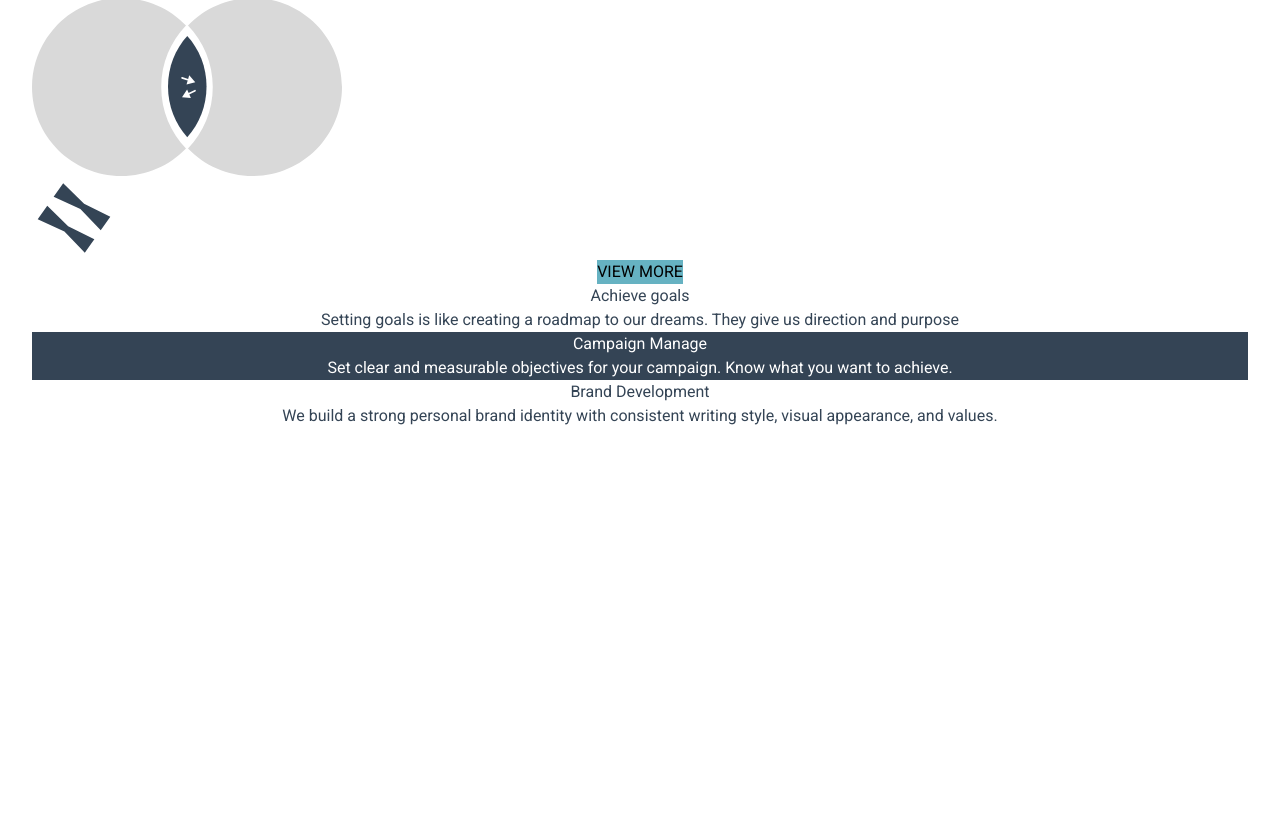
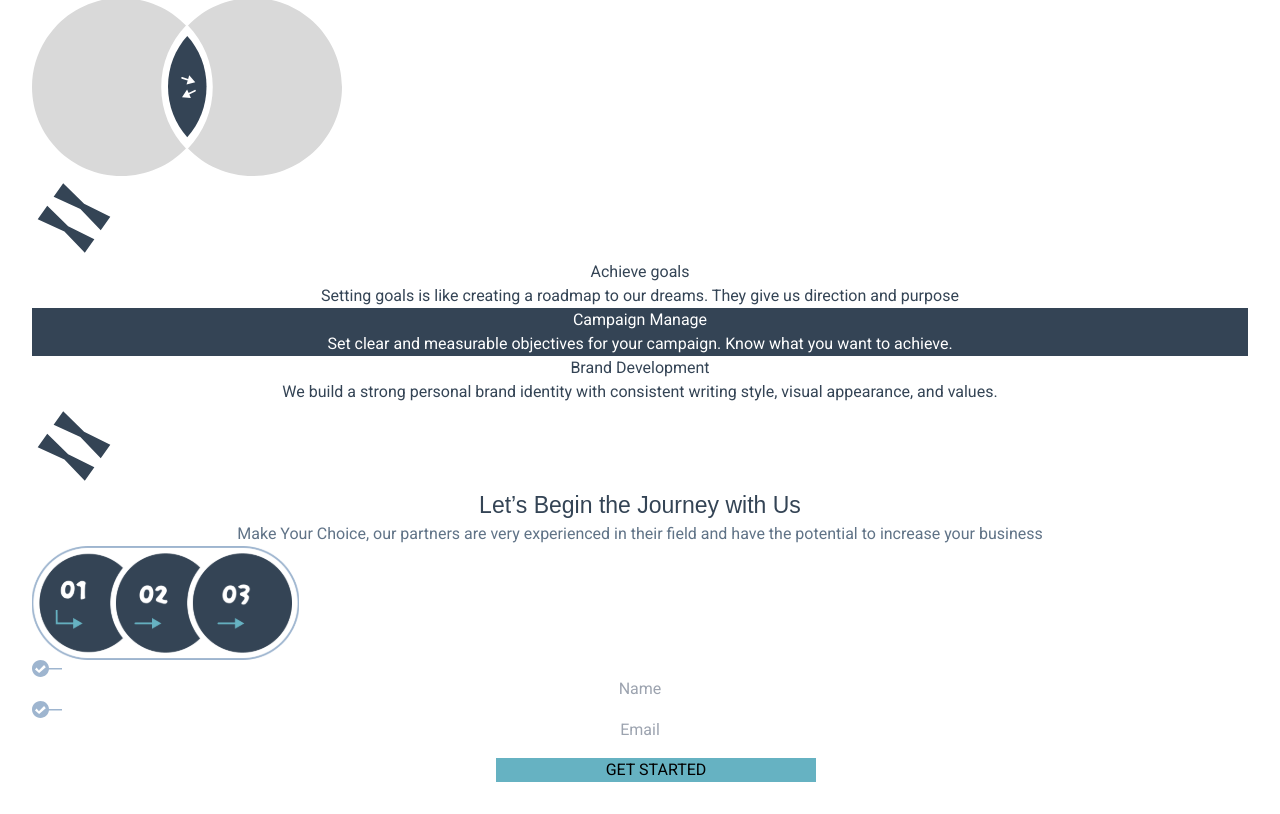
Before and after one commit to araujogabriel77/blogger-landing-page, a React (Vite) app: page / in a window 1280 px wide. Shown: the part 1275-2089 px from the top of the page. Before the commit the page ends 1735 px from the top, so only its background shows below. Built offline with nearby package versions, Linux system fonts and the light colour scheme; a web font is replaced by a local one.

Commit message:
feat: get started section

```diff
--- a/src/App.jsx
+++ b/src/App.jsx
@@ -3,6 +3,7 @@ import Hero from './sections/hero'
 import Navbar from './sections/navbar'
 import Info from './sections/info'
 import Bussiness from './sections/bussiness'
+import GetStarted from './sections/get-started'
 
 function App() {
 
@@ -12,6 +13,7 @@ function App() {
       <Hero />
       <Info />
       <Bussiness />
+      <GetStarted />
     </>
   )
 }
--- /dev/null
+++ b/src/components/cta-button/index.jsx
@@ -0,0 +1,14 @@
+import React from 'react';
+
+function CTAButton({ text, style }) {
+  return (
+    <button
+      className="font-bold w-[200px] py-2 rounded-full border-solid border-2 border-[var(--default-darker-color)] text-white bg-primary"
+      style={style}
+    >
+      {text}
+    </button>
+  );
+}
+
+export default CTAButton;
--- a/src/sections/bussiness/index.jsx
+++ b/src/sections/bussiness/index.jsx
@@ -3,6 +3,7 @@ import doubleCircles from '../../assets/images/double-circles.svg';
 import laces from '../../assets/images/laces.svg';
 import downRightArrow from '../../assets/images/down-right-arrow.svg';
 import InfoCard from '../../components/info-card';
+import CTAButton from '../../components/cta-button';
 
 function Bussiness() {
 
@@ -10,14 +11,17 @@ function Bussiness() {
     <div className="px-4 py-8 rounded-3xl -mt-[40px] z-10 bg-white">
       <section className="relative flex flex-col">
         <img src={downRightArrow} className="absolute top-[40%] left-[10%]" />
-        <h1 className="mb-8 text-3xl"><span className="dark-text text-bold header-font inline-block px-2 rounded-xl">IMPROVE</span> YOUR BUSINESS</h1>
-        <p className="max-w-[60%] ml-auto"><span>Improve</span> the Quality of your Business and Feel the Benefits with Us</p>
+        <h1 className="mb-8 text-3xl">IMPROVE YOUR BUSINESS</h1>
+        <p className="max-w-[60%] ml-auto">Improve the Quality of your Business and Feel the Benefits with Us</p>
       </section>
 
       <section className="relative mx-auto max-w-[90%] h-[1080px] mt-36 rounded-3xl border-2 border-solid border-[var(--primay-light-color)] border-r-0 border-t-0">
         <img src={doubleCircles} className="absolute -top-24 left-[4%] w-" />
         <img src={laces} className="absolute w-[40px] h-[40px] top-[50%] -left-5" />
-        <button className="absolute left-8 -bottom-5 py-2 font-bold w-[200px] rounded-full border-solid border-2 border-[var(--default-darker-color)] text-white bg-primary">VIEW MORE</button>
+        <CTAButton
+          text="VIEW MORE"
+          style={{position: 'absolute', left: '8%', bottom: '-2%'}}
+        />
 
         {/* cards */}
         <div className="relative flex flex-col top-32 ml-auto w-full max-w-[50%]">
--- /dev/null
+++ b/src/sections/get-started/index.jsx
@@ -0,0 +1,39 @@
+import React from "react";
+import threeBalls from "../../assets/images/three-balls.svg";
+import blueLightCheck from "../../assets/images/blue-light-check.svg";
+import laces from "../../assets/images/laces.svg";
+import CTAButton from "../../components/cta-button";
+
+function GetStarted() {
+  return (
+    <div className="relative px-4 py-16 mt-12 max-w-[90%] mx-auto rounded-3xl z-10 bg-white border-2 border-solid border-[var(--primay-light-color)]">
+      <img src={laces} className="absolute top-32 -right-6 w-[40px] h-[40px]" />
+      <section className="relative flex flex-col">
+        <h1 className="mb-8 text-3xl">Let’s Begin the Journey with Us</h1>
+        <p className="">Make Your Choice, our partners are very experienced in their field and have the potential to increase your business</p>
+      </section>
+
+      <section className="flex flex-col justify-center items-center">
+        <img src={threeBalls} className="w-full max-w-[90%] my-12" />
+
+        <form className="flex flex-col justify-center items-center gap-4 w-[400px] max-w-[95%]">
+          <div className="input-section flex">
+            <img src={blueLightCheck} className="" style={{color: 'var(--primay-light-color)'}} />
+            <input type="text" name="name" placeholder="Name" className="text-left px-8 py-2 rounded-2xl border-2 border-solid border-[var(--primay-light-color)]" />
+          </div>
+          <div className="input-section flex">
+            <img src={blueLightCheck} className="" style={{color: 'var(--primay-light-color)'}} />
+            <input type="email" name="email" placeholder="Email" className="text-left px-8 py-2 rounded-2xl border-2 border-solid border-[var(--primay-light-color)]" />
+          </div>
+          <CTAButton
+            text="GET STARTED"
+            style={{width: '320px', maxWidth: '80%', marginLeft: '2rem', marginTop: '1rem'}}
+          />
+        </form>
+      </section>
+
+    </div>
+  );
+}
+
+export default GetStarted;
--- a/src/sections/hero/index.jsx
+++ b/src/sections/hero/index.jsx
@@ -3,6 +3,7 @@ import leftText from '../../assets/images/distorted-left-text.svg';
 import check from '../../assets/images/check.svg';
 import laces from '../../assets/images/laces.svg';
 import blueArrowDown from '../../assets/images/blue-arrow-down.svg';
+import CTAButton from '../../components/cta-button';
 
 function Hero() {
 
@@ -12,6 +13,10 @@ function Hero() {
         <h1 className="mb-4">LET'S TURN YOUR VLOGGING PASSION</h1>
         <p className="text-xs">Join Us on Our Blog and Enjoy <span className='hightlight'>High-Quality Content</span> that Inspires  and Provides Solutions</p>
         <img src={laces} className="absolute -right-5 top-[40%] w-[46px]" />
+        {/* <CTAButton
+          message="JOIN BE A PARTNER"
+          style={{position: 'absolute', left: '23%', bottom: '-5%'}}
+        /> */}
         <button className="absolute left-[23%] sm:left-6 -bottom-5 py-2 font-bold w-[200px] rounded-full border-solid border-2 border-[var(--default-darker-color)] text-white bg-primary">JOIN BE A PARTNER</button>
       </section>
 
```
Also changed, not shown: src/assets/images/blue-light-check.svg (added), src/assets/images/three-balls.svg (added).
